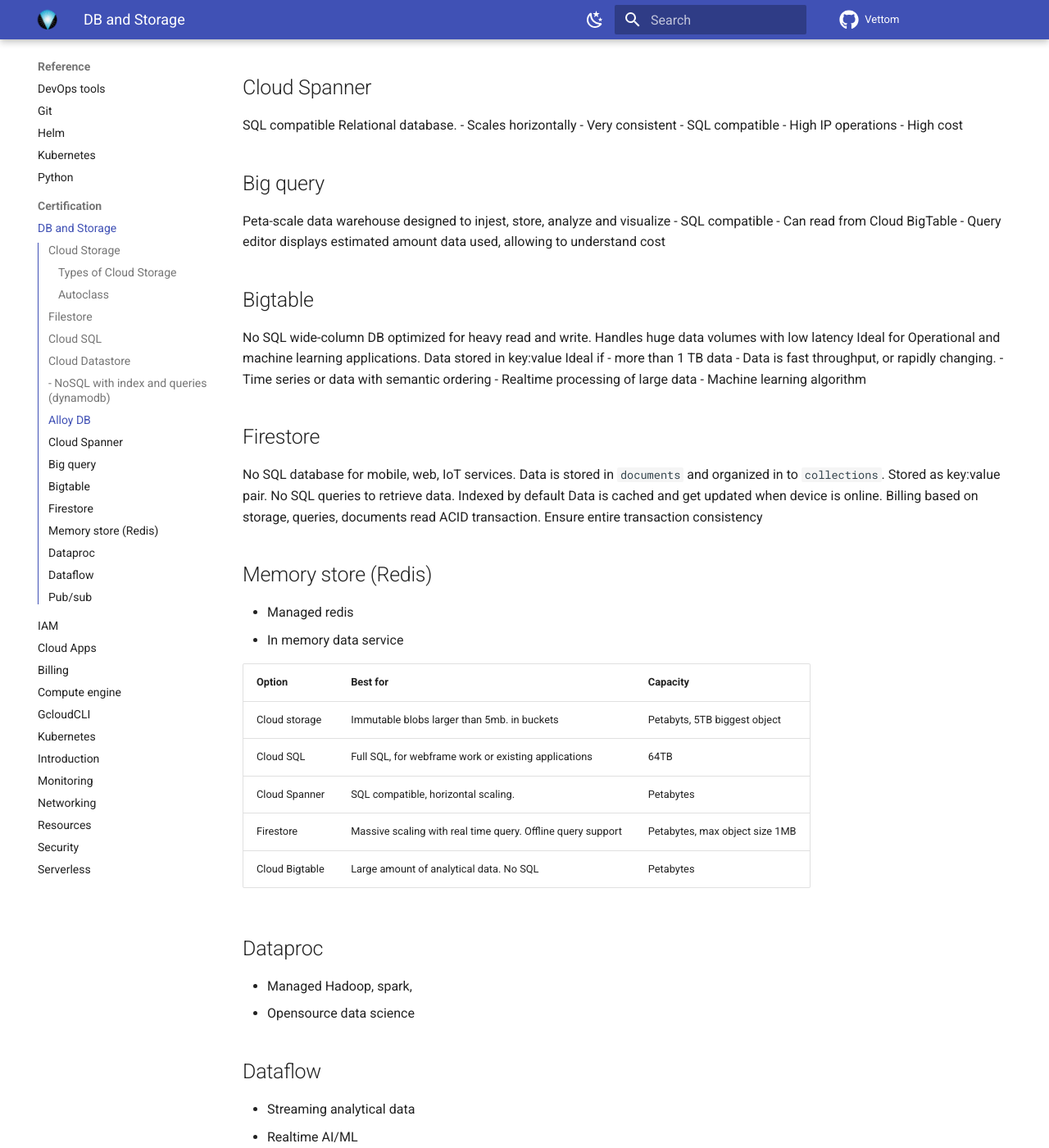
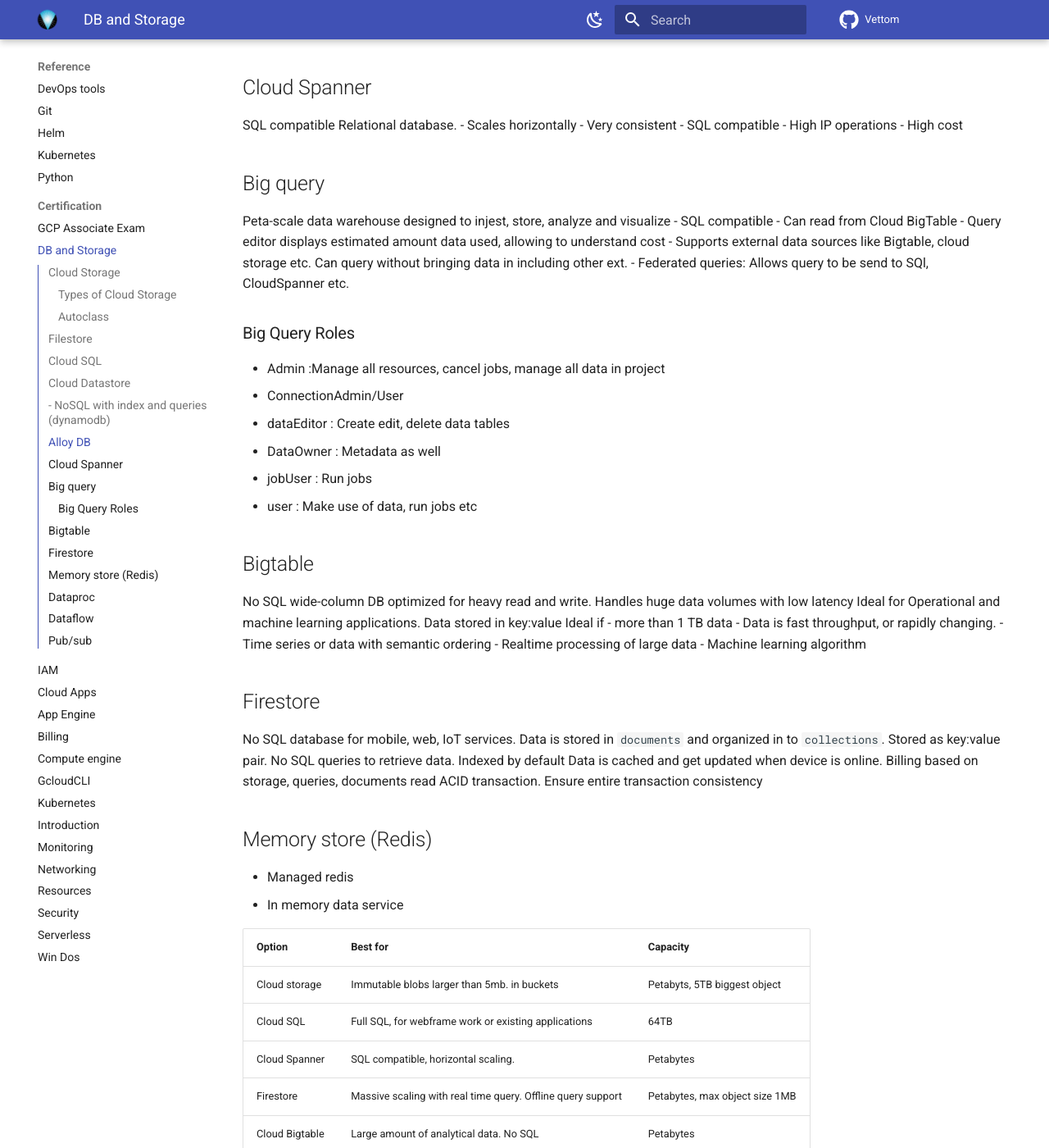
Before and after one commit to vettom/vettom.github.io, an MkDocs documentation site: the page built from docs/Reference/Certification/DB-storege.md, in a window 1280 px wide and 1400 px high, scrolled down 1191 px. Shown: the whole window at 82% size. Built offline with MkDocs 1.6.1 and Material for MkDocs 9.7.7, drawn with Linux system fonts in a browser that asks for light colours; some of the changed text lies outside the part shown.

Commit message:
Update by DV on Wed 23 Oct 2024 19:23:17 BST

```diff
--- a/docs/Reference/Certification/DB-storege.md
+++ b/docs/Reference/Certification/DB-storege.md
@@ -51,6 +51,16 @@
 - SQL compatible
 - Can read from Cloud BigTable
 - Query editor displays estimated amount data used, allowing to understand cost
+- Supports external data sources like Bigtable, cloud storage etc. Can query without bringing data in including other ext.
+- Federated queries: Allows query to be send to SQl, CloudSpanner etc.
+
+### Big Query Roles
+- Admin  :Manage all resources, cancel jobs, manage all data in project
+- ConnectionAdmin/User
+- dataEditor : Create edit, delete data tables
+- DataOwner  : Metadata as well
+- jobUser  : Run jobs
+- user  : Make use of data, run jobs etc
 
 ## Bigtable
 No SQL wide-column DB optimized for heavy read and write.  Handles huge data volumes with low latency
```
Also changed, not shown: docs/Reference/Certification/IAM.md (+6 -0 lines), docs/Reference/Certification/README.md (added, +9 -0 lines), docs/Reference/Certification/app-engine.md (added, +13 -0 lines), docs/Reference/Certification/billng.md (+8 -0 lines), docs/Reference/Certification/gke.md (+1 -0 lines), docs/Reference/Certification/networking.md (+5 -0 lines), docs/Reference/Certification/serverless.md (+6 -6 lines), docs/Reference/Certification/win-dos.md (added, +4 -0 lines).
